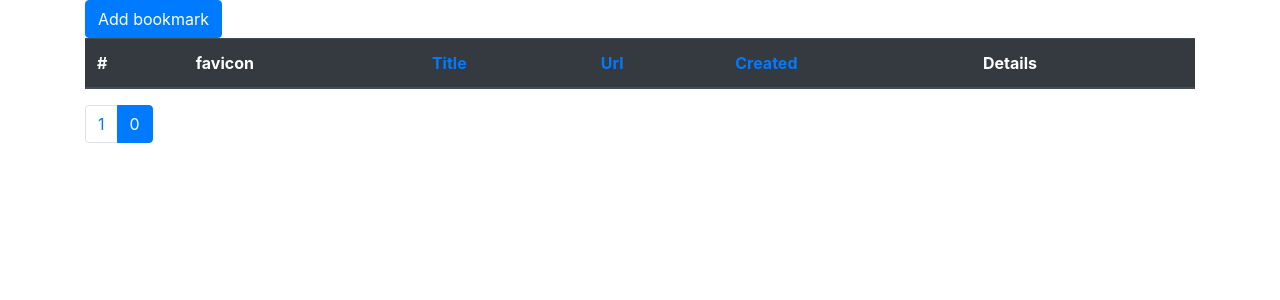
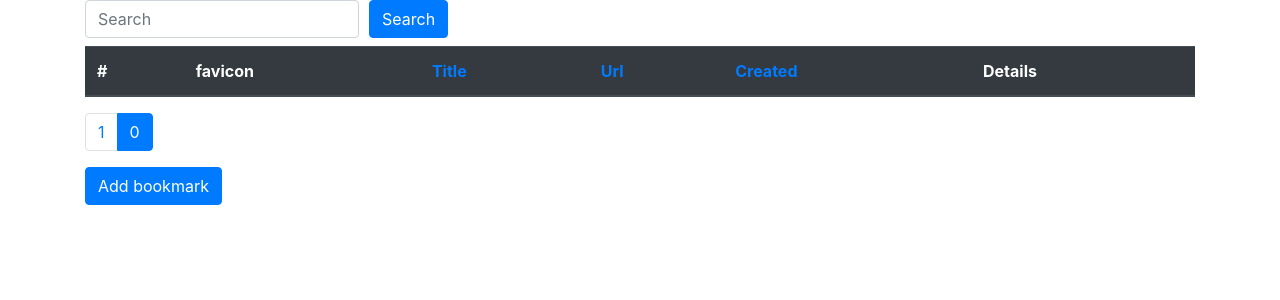
Before and after one commit to ailyinov/lenvendotest, a Symfony app: template templates/list.html.twig in a window 1280 px wide. Shown: the top 300 px of the page. Run offline with Twig, Linux system fonts and the light colour scheme; the template is opened without the code that fills it, so the values that code supplies are empty; some libraries are stand-ins or nearby versions.

Commit message:
Add search layout

```diff
--- a/templates/list.html.twig
+++ b/templates/list.html.twig
@@ -1,7 +1,18 @@
 {% extends "base.html.twig" %}
 
 {% block content %}
-<a class="btn btn-primary" href="{{ path('bookmark_add') }}">Add bookmark</a>
+
+<form action="{{ path('bookmarks', paginator.getQueryParams(null, null, null, paginator.getSearch())) }}" method="get">
+    <div class="form-row align-items-center">
+        <div class="col-auto">
+            <label for="search" class="sr-only">Search</label>
+            <input class="form-control form-control mb-2" type="text" name="search" id="search" placeholder="Search">
+        </div>
+        <div class="col-auto">
+            <button type="submit" class="btn btn-primary mb-2">Search</button>
+        </div>
+    </div>
+</form>
 <table class="table table-striped">
     <thead class="thead-dark">
     <tr>
@@ -50,5 +61,6 @@
             <li class="page-item {% if i == paginator.getPage() %} active {% endif %}"><a class="page-link" href="{{ path('bookmarks', paginator.getQueryParams(i)) }}">{{i}}</a></li>
         {% endfor %}
     </ul>
+    <a class="btn btn-primary" href="{{ path('bookmark_add') }}">Add bookmark</a>
 </nav>
 {% endblock %}
```
